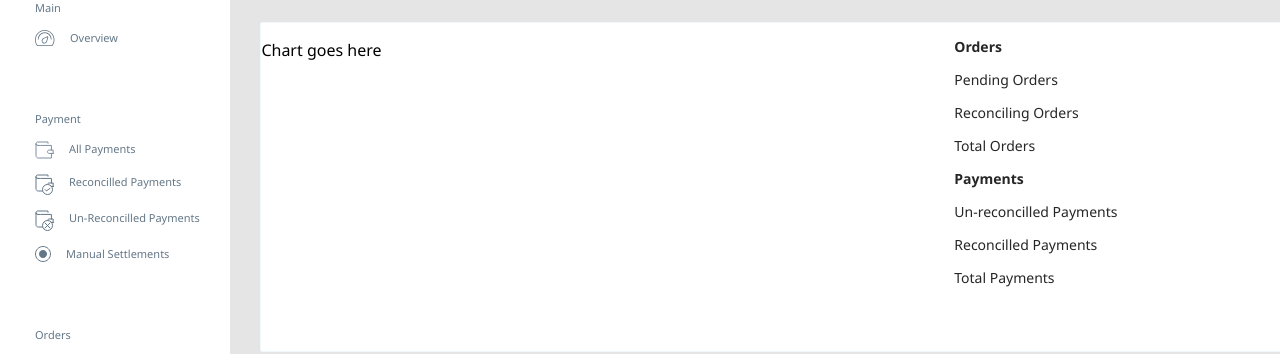
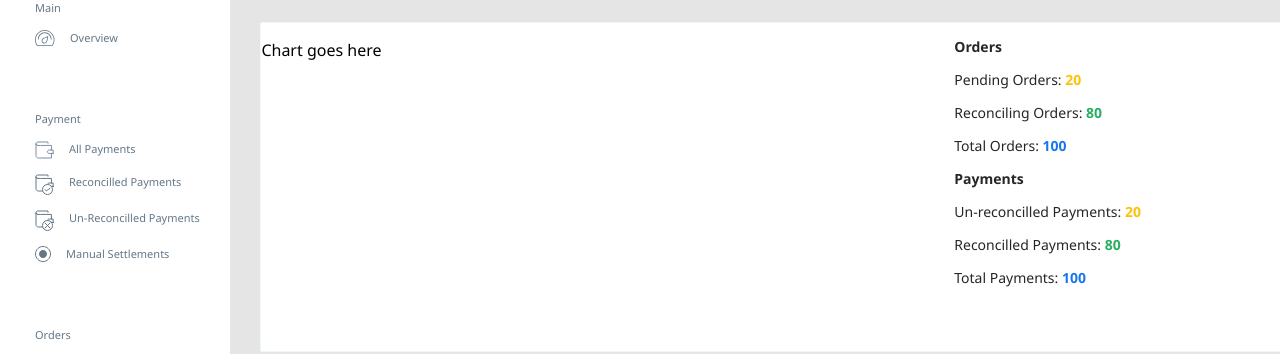
Before and after one commit to wptechprodigy/transmonitor, a React (Create React App) app: page / in a window 1280 px wide. Shown: the part 208-562 px from the top of the page. Built offline with nearby package versions, Linux system fonts and the light colour scheme.

Commit message:
modify transaction label styling

```diff
--- a/src/components/TransactionLabel.js
+++ b/src/components/TransactionLabel.js
@@ -1,8 +1,9 @@
 import React from 'react';
 import styled from 'styled-components';
 
-function TransactionLabel({ label }) {
-  return <Label>{label}</Label>
+function TransactionLabel({ label, value, color }) {
+  console.log(color)
+  return <Label>{label}: <Span color={color}>{value}</Span></Label>
 }
 
 const Label = styled.h3`
@@ -14,4 +15,9 @@ const Label = styled.h3`
   color: #262626;
 `;
 
+const Span = styled.span`
+  font-weight: bold;
+  color: ${({ color }) => color};
+`;
+
 export default TransactionLabel;
```
